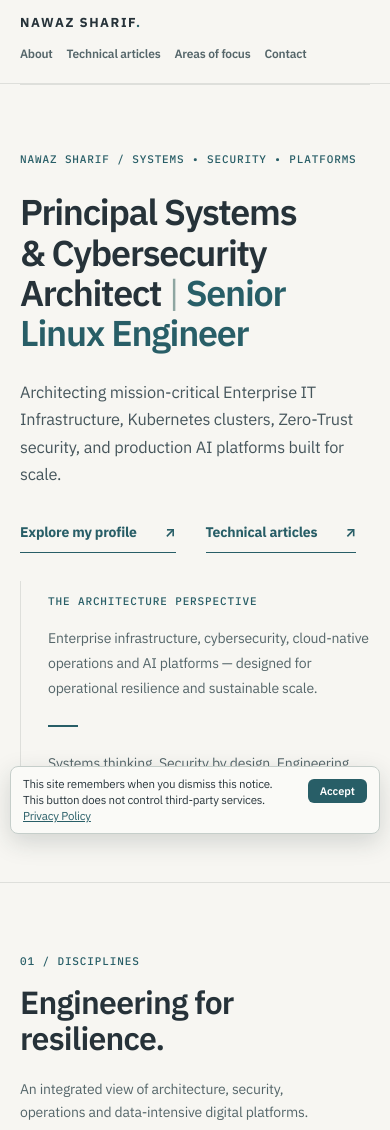
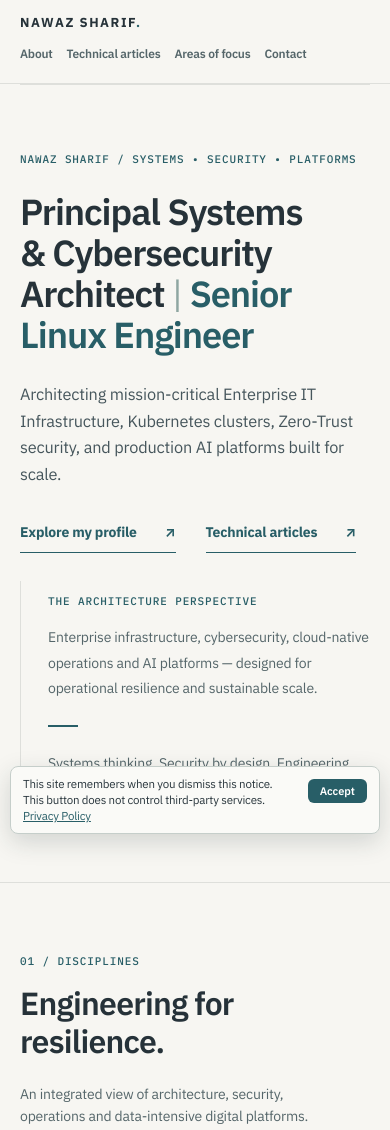
Before and after one commit to hey-nawazsharif/nawaz-sharif-site, a plain HTML site: page index.html in a window 390 px wide. Shown: the top 1130 px of the page. Drawn offline with Linux system fonts and the light colour scheme.

Commit message:
Refine responsive IBM Plex typography and reading rhythm for Website V2

```diff
--- a/style.css
+++ b/style.css
@@ -274,3 +274,35 @@ h3,.focus-item h3,.feature-story h3{font-weight:600;letter-spacing:-.015em}
 .eyebrow,.category,.meta,.focus-item .index,.policy-date{font-family:var(--font-mono);font-weight:500;letter-spacing:.08em}
 pre,code,kbd,samp{font-family:var(--font-mono);letter-spacing:0}
 @media(max-width:600px){.hero-professional h1{font-size:clamp(2.2rem,9.2vw,3rem);line-height:1.12}}
+
+
+/* IBM Plex visual rhythm and responsive readability — V2 preview */
+.hero-professional h1{
+  font-size:clamp(2.65rem,4.25vw,4.85rem);
+  line-height:1.12;
+  letter-spacing:-.038em;
+  text-wrap:balance;
+}
+.hero-professional .hero-intro{
+  line-height:1.65;
+  max-width:65ch;
+}
+.section-head h2,.editorial-title,.feature-story h3,.profile-section h2,
+.faq-section-title h2,.policy-section h2{
+  line-height:1.2;
+}
+.profile-doc .profile-lead{line-height:1.58;max-width:64ch}
+.doc p,.doc li,.faq-answer p{line-height:1.75}
+.policy-section p,.policy-section li{max-width:80ch}
+.eyebrow,.category,.meta,.focus-item .index{overflow-wrap:break-word}
+@media(max-width:850px){
+ .hero-professional h1{font-size:clamp(2.45rem,6.1vw,4rem)}
+}
+@media(max-width:600px){
+ .hero-professional h1{font-size:clamp(2.15rem,9.3vw,3rem);line-height:1.13;letter-spacing:-.03em}
+ .hero-professional .hero-intro{line-height:1.63}
+ .brand{font-size:13px}
+ nav a{line-height:1.6}
+ .profile-doc .profile-lead{line-height:1.55}
+ .policy-section p,.policy-section li{line-height:1.75}
+}
```
